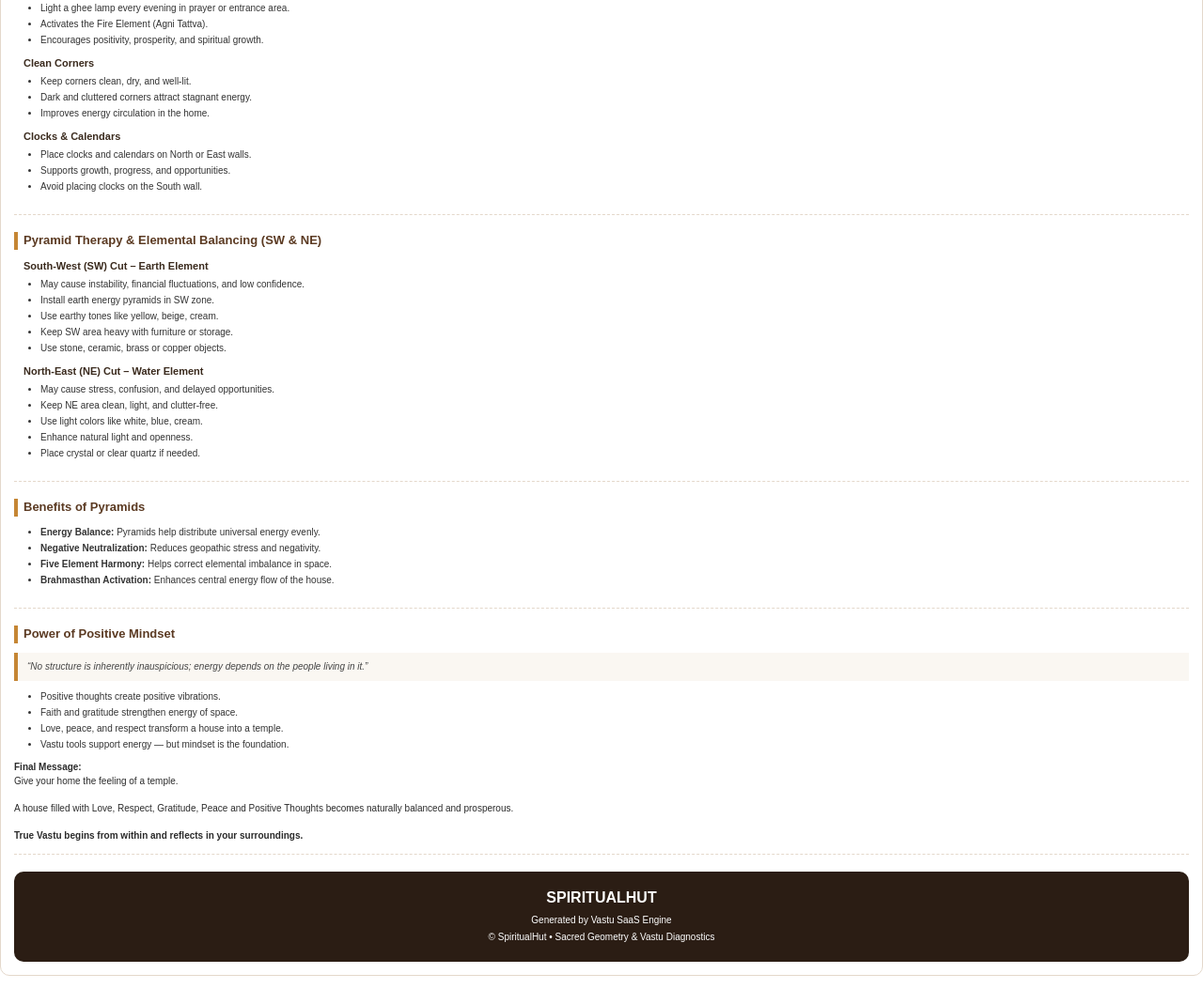
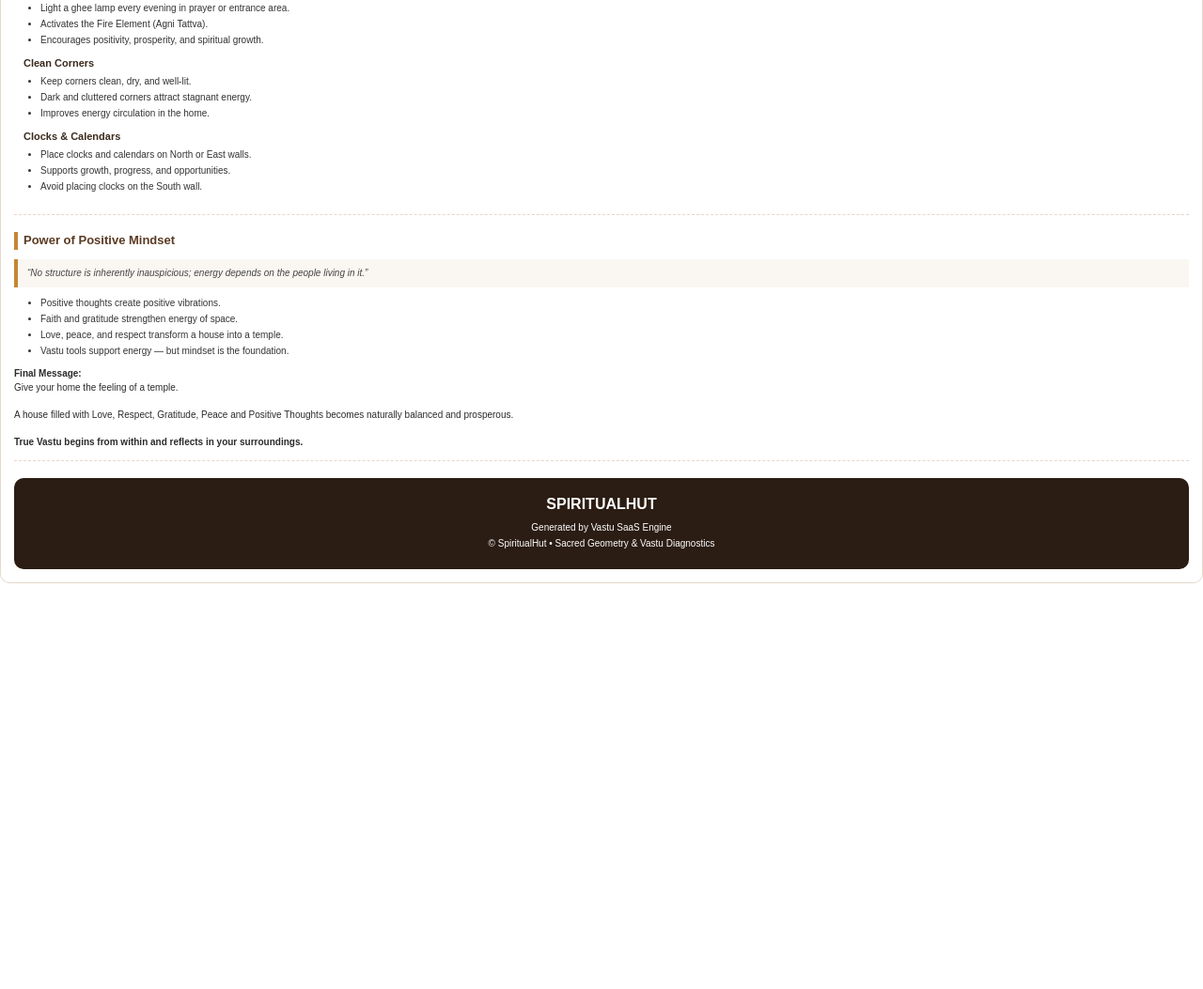
Before and after one commit to rvmanojkumar/vastu-saas, a Python web app: template app/services/templates/report.html in a window 1280 px wide. Shown: the part 2154-3207 px from the top of the page at 94% size. After the commit the page ends 2775 px from the top, so only its background shows below. Run offline with Jinja, Linux system fonts and the light colour scheme; the template is opened without the code that fills it, so the values that code supplies are empty.

Commit message:
removed pyramid

```diff
--- a/app/services/templates/report.html
+++ b/app/services/templates/report.html
@@ -1051,51 +1051,6 @@ tr{
 
         </div>
 
-        <!-- ========================= PYRAMID ========================= -->
-        <div class="remedy-section">
-
-            <div class="remedy-heading">Pyramid Therapy & Elemental Balancing (SW & NE)</div>
-
-            <div class="remedy-block">
-                <div class="remedy-subtitle">South-West (SW) Cut – Earth Element</div>
-                <ul>
-                    <li>May cause instability, financial fluctuations, and low confidence.</li>
-                    <li>Install earth energy pyramids in SW zone.</li>
-                    <li>Use earthy tones like yellow, beige, cream.</li>
-                    <li>Keep SW area heavy with furniture or storage.</li>
-                    <li>Use stone, ceramic, brass or copper objects.</li>
-                </ul>
-            </div>
-
-            <div class="remedy-block">
-                <div class="remedy-subtitle">North-East (NE) Cut – Water Element</div>
-                <ul>
-                    <li>May cause stress, confusion, and delayed opportunities.</li>
-                    <li>Keep NE area clean, light, and clutter-free.</li>
-                    <li>Use light colors like white, blue, cream.</li>
-                    <li>Enhance natural light and openness.</li>
-                    <li>Place crystal or clear quartz if needed.</li>
-                </ul>
-            </div>
-
-        </div>
-
-        <!-- ========================= PYRAMID BENEFITS ========================= -->
-        <div class="remedy-section">
-
-            <div class="remedy-heading">Benefits of Pyramids</div>
-
-            <div class="remedy-block">
-                <ul>
-                    <li><b>Energy Balance:</b> Pyramids help distribute universal energy evenly.</li>
-                    <li><b>Negative Neutralization:</b> Reduces geopathic stress and negativity.</li>
-                    <li><b>Five Element Harmony:</b> Helps correct elemental imbalance in space.</li>
-                    <li><b>Brahmasthan Activation:</b> Enhances central energy flow of the house.</li>
-                </ul>
-            </div>
-
-        </div>
-
         <!-- ========================= MINDSET ========================= -->
         <div class="remedy-section">
 
```
Also changed, not shown: app/api/floorplan.py (+10 -18 lines).
